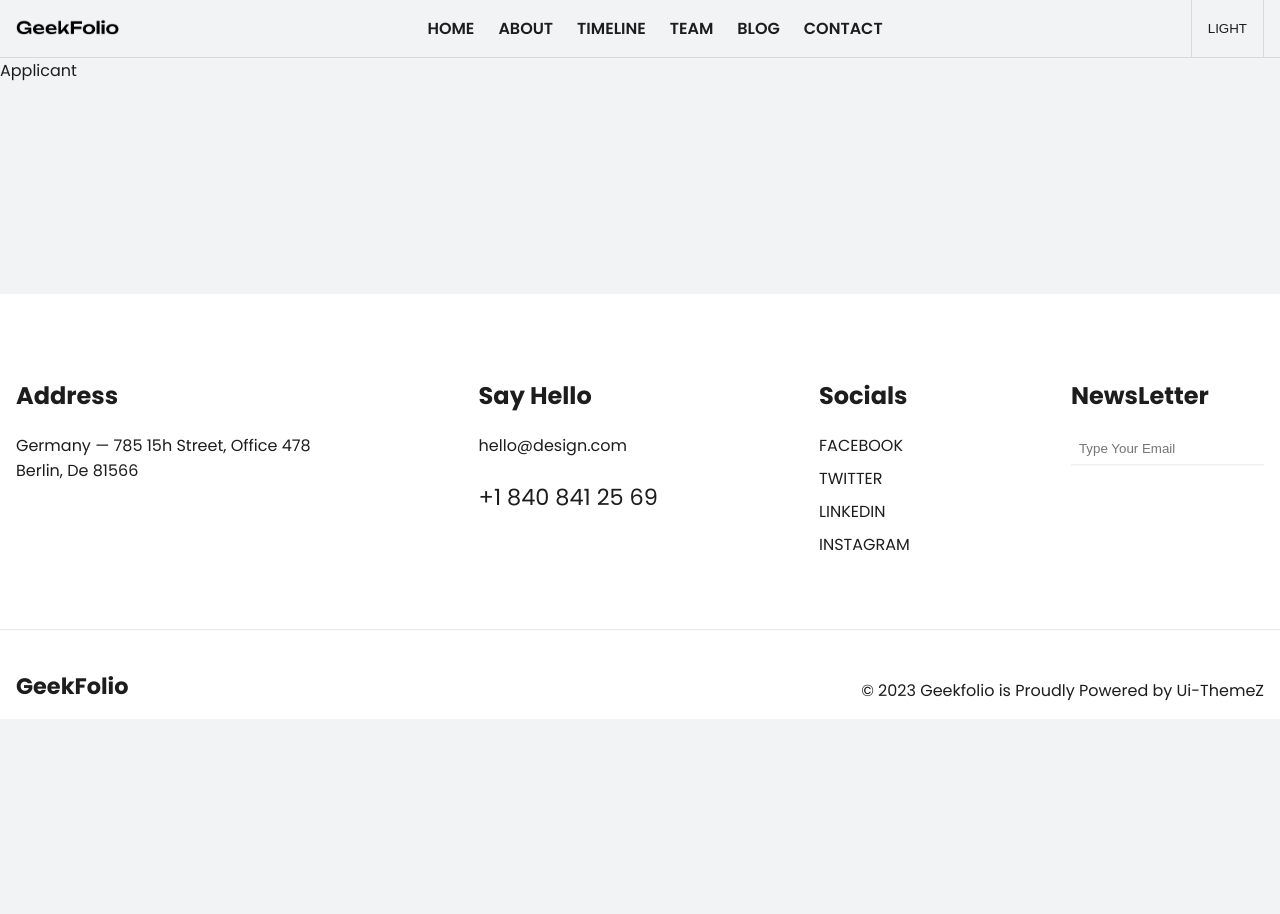
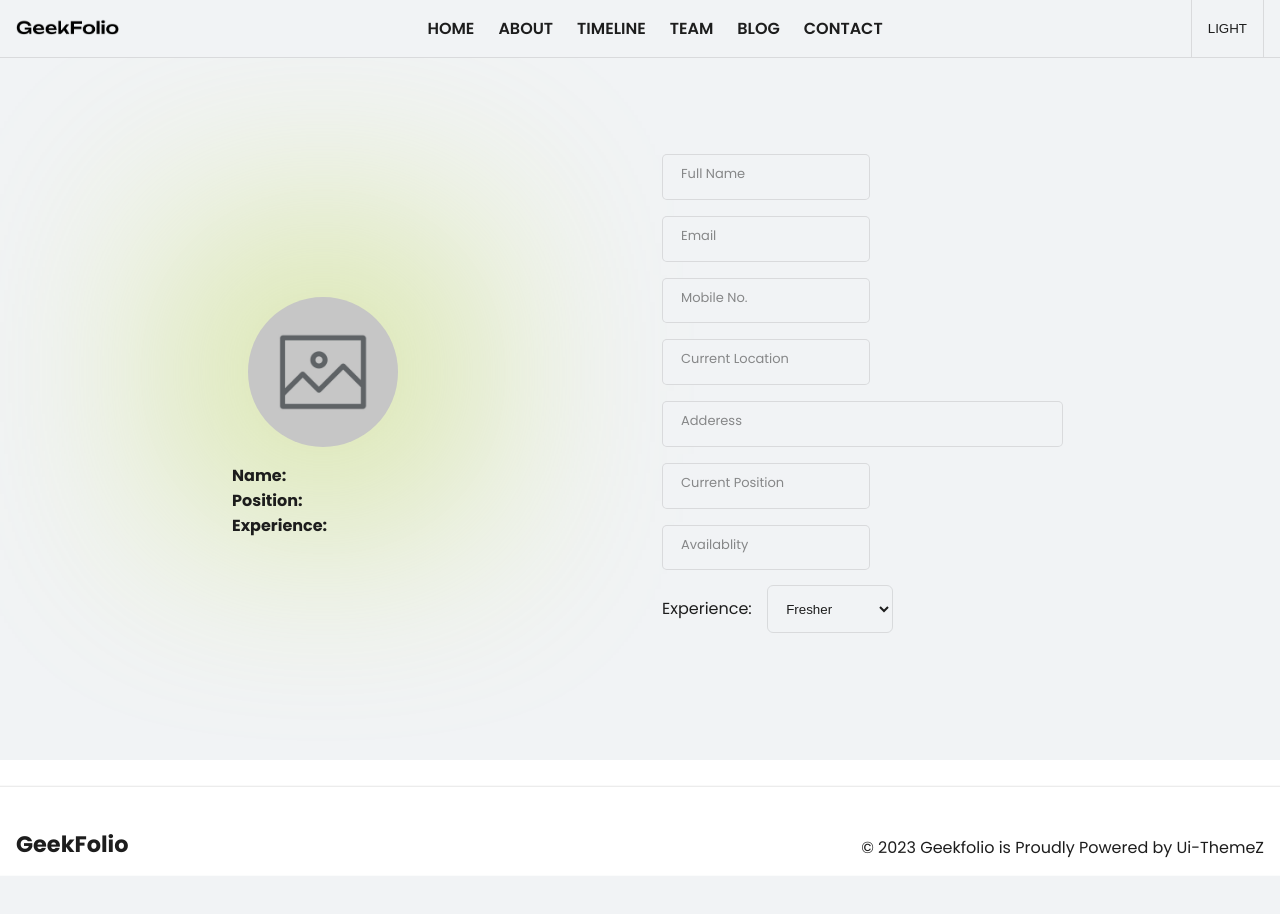
Before and after one commit to TYPESAFE-RUSTY/pro-hr-consultant, a Next.js app: page /Applicant in a window 1280 px wide. Shown: the top 914 px of the page. Before the commit the page ends 800 px from the top, so only its background shows below. Built offline with nearby package versions, Linux system fonts and the light colour scheme.

Commit message:
feat(profile) : completed basic structure for profile section

```diff
--- a/src/app/Applicant/page.tsx
+++ b/src/app/Applicant/page.tsx
@@ -1,5 +1,9 @@
+import Profile from "@/components/Profile";
+
 export default function page() {
     return (
-        <div>Applicant</div>
+        <>
+            <Profile />
+        </>
     )
 }
--- /dev/null
+++ b/src/components/Profile.tsx
@@ -0,0 +1,153 @@
+"use client"
+import useLocalStorage from "@/hooks/useLocalStorage";
+import Input from "./Input"
+import { GeneralInformation, generalInfo } from "@/utils/dataStructure";
+
+import "@/styles/a_profile.css"
+import { setPropByString } from "@/utils/utilityFunctions";
+import Image from "next/image";
+
+
+function Form({ data, changeHandler }: { data: generalInfo, changeHandler: Function }) {
+    return (
+        <div className="info glass">
+            <div className="flex wrap" style={{ gap: "1rem", maxWidth: "40ch" }}>
+                <Input
+                    name="name"
+                    type="text"
+                    label="Full Name"
+                    value={data.name}
+                    onChange={changeHandler}
+                    required
+                />
+                <Input
+                    name="email"
+                    type="email"
+                    label="Email"
+                    value={data.email}
+                    onChange={changeHandler}
+                    required
+                />
+                <Input
+                    name="phone"
+                    type="tel"
+                    label="Mobile No."
+                    value={data.phone}
+                    onChange={changeHandler}
+                    required
+                />
+                <Input
+                    name="location"
+                    type="text"
+                    label="Current Location"
+                    value={data.location}
+                    onChange={changeHandler}
+                    required
+                />
+            </div>
+            <Input
+                name="address"
+                className="address"
+                type="text"
+                label="Adderess"
+                value={data.address}
+                onChange={changeHandler}
+                required
+            />
+            <div className="flex wrap" style={{ gap: "1rem", maxWidth: "40ch" }}>
+                <Input
+                    name="position"
+                    type="text"
+                    label="Current Position"
+                    value={data.position}
+                    onChange={changeHandler}
+                    required
+                />
+                <Input
+                    name="availablity"
+                    type="text"
+                    label="Availablity"
+                    value={data.availablity}
+                    onChange={changeHandler}
+                    required
+                />
+            </div>
+            <div>
+                <label htmlFor="exp" style={{ marginInlineEnd: "1rem" }}>Experience:</label>
+                <select id="exp" name="experience" value={data.experience?.toString()} onChange={(e) => changeHandler(e)}>
+                    <option value="true">Fresher</option>
+                    <option value="false">Experienced</option>
+                </select>
+                {!data.experience && <div className="flex wrap" style={{ gap: "1rem", maxWidth: "40ch" }}>
+                    <Input
+                        name="exp.totalExp"
+                        type="text"
+                        label="Total Experience"
+                        value={data.exp.totalExp}
+                        onChange={changeHandler}
+                        required
+                    />
+                    <Input
+                        name="exp.annualSalary"
+                        type="text"
+                        label="Annual Salary"
+                        value={data.exp.annualSalary}
+                        onChange={changeHandler}
+                        required
+                    />
+                </div>
+                }
+            </div>
+        </div>
+    )
+}
+
+function Card({ name, position, experience }: { name: string, position: string, experience?: string | undefined }) {
+    return (
+        <div className="card glass">
+            <div className="profile">
+                <svg height="300px" width="300px" style={{ position: "absolute" }}>
+                    <filter id="grainy">
+                        <feTurbulence type="fractalNoise" baseFrequency="0.6" />
+                        <feComposite operator="in" in2="SourceGraphic" result="monoNoise" />
+                    </filter>
+                    <circle cx={150} cy={150} r={150} filter="url(#grainy)" />
+                </svg>
+                <Image src="/images/about/3.jpg" alt="Profile Picture" width={150} height={150} priority />
+            </div>
+            <div className="name"><b>Name: </b>{name}</div>
+            <div className="position"><b>Position: </b>{position}</div>
+            {experience !== undefined &&
+                <div className="experinence"><b>Experience: </b>{experience}</div>
+            }
+        </div>
+    )
+}
+
+export default function Profile() {
+
+    const [data, setdata] = useLocalStorage<generalInfo>("GeneralInformation", GeneralInformation)
+
+    function changeHandler(e: React.ChangeEvent<HTMLInputElement | HTMLSelectElement>) {
+        let { name, value } = e.target
+
+        let newVal = value === "true" ? true : value === "false" ? false : value
+
+        if (name.includes('.')) {
+            let newObj = data
+            setPropByString(newObj, name, e.target.value)
+            setdata(newObj)
+        }
+
+        setdata(current => ({ ...current, [name]: newVal }))
+    }
+
+    return (
+        <section id="Profile" className="container section-padding" style={{ overflow: "clip" }}>
+            <div className="flex wrap align-center glass" style={{ justifyContent: "space-evenly", gap: "2rem" }}>
+                <Card name={data.name} position={data.position} experience={data.exp.totalExp} />
+                <Form data={data} changeHandler={changeHandler} />
+            </div>
+        </section>
+    )
+}
--- /dev/null
+++ b/src/styles/a_profile.css
@@ -0,0 +1,84 @@
+#Profile {
+    background-color: var(--background);
+}
+
+#Profile .info>* {
+    margin-block-end: 1rem;
+}
+
+#Profile .info {
+    padding: 1rem;
+}
+
+#Profile>div {
+    position: relative;
+    z-index: 4;
+    padding: 1rem;
+}
+
+#Profile .address>input {
+    width: calc(100% - 2rem);
+}
+
+#Profile select {
+    background-color: var(--background);
+    color: var(--text);
+    border: none;
+    outline: 1px solid var(--border);
+    padding: .9rem;
+    border-radius: 5px;
+    margin-block-end: 1rem;
+}
+
+
+#Profile select:focus,
+#Profile select:active {
+    outline: 1px solid var(--accent);
+}
+
+#Profile .card {
+    padding: 2rem;
+}
+
+#Profile .card .profile {
+    display: flex;
+    align-items: center;
+    justify-content: center;
+    padding: 1rem;
+}
+
+#Profile .card img {
+    object-fit: cover;
+    object-position: center;
+    aspect-ratio: 1/1;
+    border-radius: 50%;
+}
+
+#Profile .card svg {
+    display: none;
+}
+
+@media screen and (min-width :800px) {
+    #Profile .card svg {
+        display: block;
+        position: absolute;
+        z-index: -1;
+        filter: blur(10ch);
+        opacity: .5;
+        background-color: var(--accent);
+    }
+}
+
+#Profile .accordion-content {
+    display: grid;
+    grid-template-rows: 0fr;
+    transition: grid-template-rows 500ms;
+}
+
+#Profile .accordion-content[aria-hidden="false"] {
+    grid-template-rows: 1fr;
+}
+
+#Profile .accordion-content>div {
+    overflow: clip;
+}
--- /dev/null
+++ b/src/utils/dataStructure.tsx
@@ -0,0 +1,25 @@
+export interface generalInfo {
+    name: string,
+    phone: string,
+    email: string,
+    address: string,
+    location: string,
+    experience: boolean,
+    exp: { totalExp: string, annualSalary: string },
+    availablity: string,
+    position: string
+}
+
+
+
+export const GeneralInformation: generalInfo = {
+    name: '',
+    phone: '',
+    email: '',
+    address: '',
+    location: '',
+    experience: true,
+    exp: { totalExp: '', annualSalary: '' },
+    availablity: '',
+    position: ''
+}
--- /dev/null
+++ b/src/utils/utilityFunctions.tsx
@@ -0,0 +1,15 @@
+import { generalInfo } from "./dataStructure";
+
+export function setPropByString(obj: generalInfo, propString: string, value: string | boolean): void {
+    let schema: any = obj; // a moving reference to internal objects within obj
+    let pList = propString.split('.');
+    let len = pList.length;
+
+    for (let i = 0; i < len - 1; i++) {
+        let elem = pList[i];
+        if (!schema[elem]) schema[elem] = {}
+        schema = schema[elem];
+    }
+
+    schema[pList[len - 1]] = value;
+}
```
